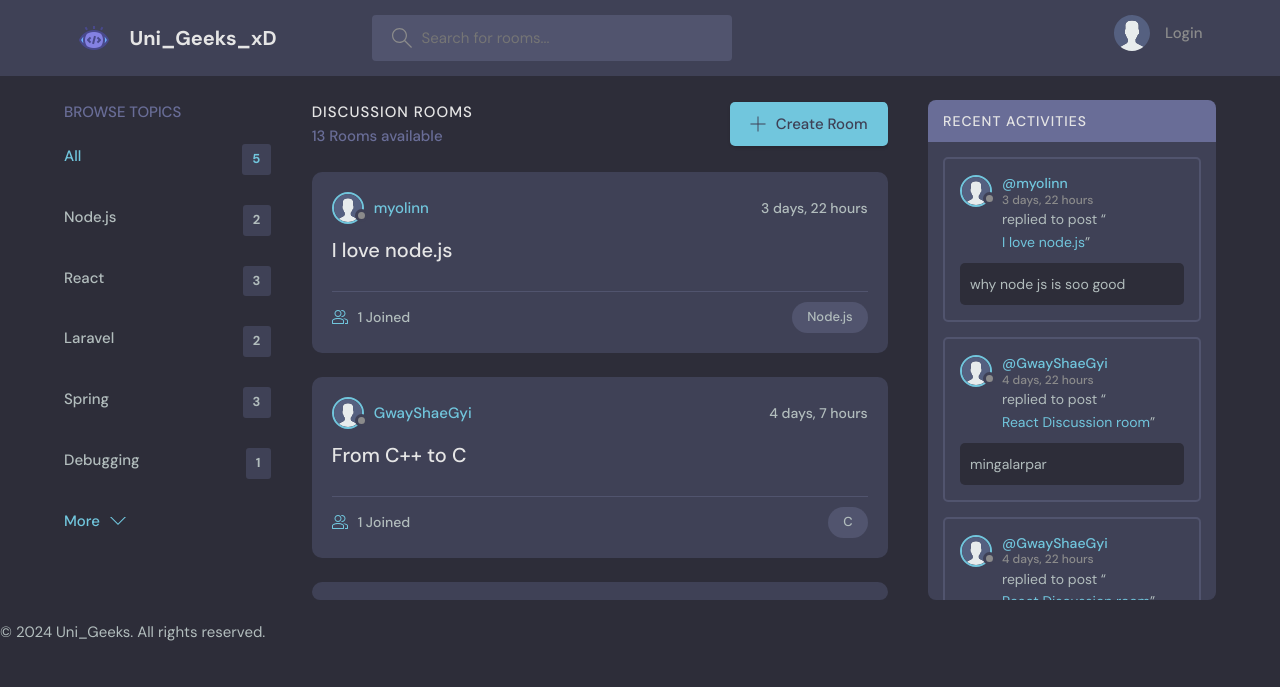
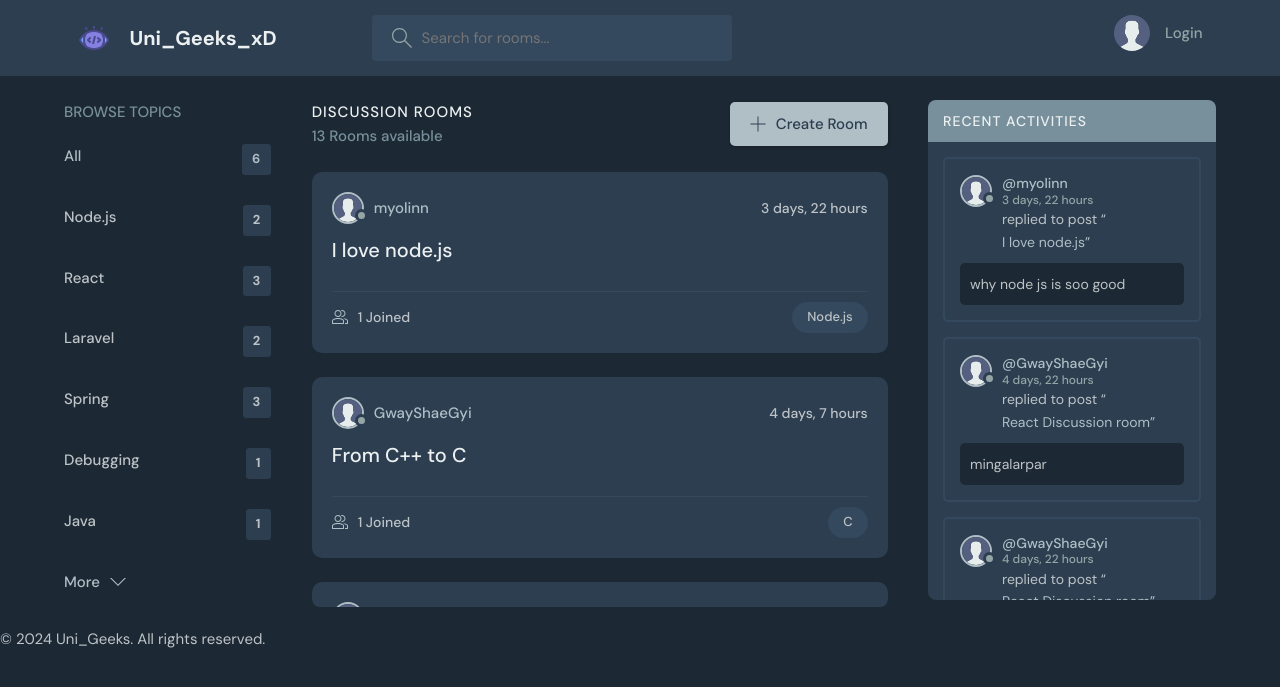
Before and after one commit to farout101/Uni_Geeks_xD, a Django app: page / in a window 1280 px wide. Shown: the top 687 px of the page. Run offline with Django 5.2, Linux system fonts and the light colour scheme; data comes from the database, SQL or seed files in the repository; both versions use the stored data as it was after the commit; parts of the project's set-up code (start-up, migrations or seed data) failed here and were passed over.

Commit message:
refactor templates and styles for improved layout and design consistency

```diff
--- a/project/templates/project/feed_component.html
+++ b/project/templates/project/feed_component.html
@@ -1,20 +1,4 @@
 {% load static %}
-
-<div class="roomList__header">
-  <div>
-    <h2>Discussion Rooms</h2>
-    <p>{{room_count}} Rooms available</p>
-  </div>
-  <a class="btn btn--main" href="{% url 'create-room' %}">
-    <svg version="1.1" xmlns="http://www.w3.org/2000/svg" width="32" height="32" viewBox="0 0 32 32">
-      <title>add</title>
-      <path
-        d="M16.943 0.943h-1.885v14.115h-14.115v1.885h14.115v14.115h1.885v-14.115h14.115v-1.885h-14.115v-14.115z"
-      ></path>
-    </svg>
-    Create Room
-  </a>
-</div>
 
 {% for room in rooms %}
 <div class="roomListRoom">
--- a/project/templates/project/home.html
+++ b/project/templates/project/home.html
@@ -43,7 +43,8 @@
           </div>
         </div>
 
-        {% comment %} <div class="roomList__header">
+        <div class="roomList__header">
+
         <div>
           <h2>Discussion Rooms</h2>
           <p>{{room_count}} Rooms available</p>
@@ -57,9 +58,9 @@
           </svg>
           Create Room
         </a>
-        </div> {% endcomment %}
+      </div>
 
-        <div class="scrollable-container" style="max-height: 500px; overflow-y: auto; border-radius: 8px;">
+        <div class="scrollable-container" style="max-height: 435px; overflow-y: auto; border-radius: 8px;">
           {% include "project/feed_component.html" %}
         </div>
 
@@ -72,4 +73,15 @@
       <!-- Activities End -->
     </div>
   </main>
+  <footer>
+    <div class="footer-content" style="padding-top: 20px;"> <!-- Add padding here -->
+      <p>&copy; 2024 Uni_Geeks. All rights reserved.</p>
+      <ul class="socials">
+        <li><a href="#"><i class="fa fa-facebook"></i></a></li>
+        <li><a href="#"><i class="fa fa-twitter"></i></a></li>
+        <li><a href="#"><i class="fa fa-instagram"></i></a></li>
+        <li><a href="#"><i class="fa fa-linkedin"></i></a></li>
+      </ul>
+    </div>
+  </footer>
 {% endblock content %}
--- a/project/templates/project/login_register.html
+++ b/project/templates/project/login_register.html
@@ -1,5 +1,4 @@
 {% extends "main.html" %}
-
 
 {% block content %}
 <main class="auth layout">
--- a/project/templates/project/room_form.html
+++ b/project/templates/project/room_form.html
@@ -14,7 +14,7 @@
               </path>
             </svg>
           </a>
-          <h3>Create/Update Study Room</h3>
+          <h3>Create/Update Discussion Room</h3>
         </div>
       </div>
       <div class="layout__body">
--- a/project/templates/project/update_user.html
+++ b/project/templates/project/update_user.html
@@ -30,7 +30,7 @@
                   {% endfor %}
 
                     <div class="form__action">
-                        <a class="btn btn--dark" href="index.html">Cancel</a>
+                        <a class="btn btn--dark" href="{% url 'home' %}">Cancel</a>
                         <button class="btn btn--main" type="submit">Update</button>
                     </div>
                 </form>
--- a/project/views.py
+++ b/project/views.py
@@ -82,7 +82,7 @@ def home(request):
         Q(description__icontains=q) |
         Q(name__icontains=q)
     )
-    topics = Topic.objects.all()[0:5]
+    topics = Topic.objects.all()[0:6]
     room_count = rooms.count()
     room_messages = Message.objects.filter(Q(room__topic__name__icontains=q))
     context = {'rooms': rooms, 'topics': topics, 'room_count': room_count, 'room_messages': room_messages}
@@ -92,7 +92,7 @@ def userProfile(reqeust, pk):
     user = User.objects.get(id=pk)
     rooms = user.room_set.all()
     room_messages = user.message_set.all()
-    topics = Topic.objects.all()
+    topics = Topic.objects.all()[0:6]
     context = {'user':user, 'rooms':rooms, 'room_messages': room_messages, 'topics': topics}
     return render(reqeust, 'project/profile.html', context)
 
--- a/static/styles/style.css
+++ b/static/styles/style.css
@@ -1,17 +1,20 @@
 @import url("https://fonts.googleapis.com/css2?family=DM+Sans:wght@400;500;700&display=swap");
 
 :root {
-  --color-main: #71c6dd;
-  --color-main-light: #e1f6fb;
-  --color-dark: #3f4156;
-  --color-dark-medium: #51546e;
-  --color-dark-light: #696d97;
-  --color-light: #e5e5e5;
-  --color-gray: #8b8b8b;
-  --color-light-gray: #b2bdbd;
-  --color-bg: #2d2d39;
-  --color-success: #5dd693;
-  --color-error: #fc4b0b;
+  --color-main: #b0bec5; /* Light metallic color */
+  --color-main-light: #ffb3a7;
+  --color-dark: #2c3e50;
+  --color-dark-medium: #34495e;
+  --color-dark-light: #78909c; /* Darker metallic color */
+  --color-light: #ecf0f1;
+  --color-gray: #95a5a6;
+  --color-light-gray: #bdc3c7;
+  --color-bg: #1c2833;
+  --color-success: #27ae60;
+  --color-error: #e74c3c;
+  --color-hover: #90a4ae; /* Hover color */
+  --color-background: #eceff1; /* Background color */
+  --color-border: #cfd8dc; /* Border color */
 }
 
 /*========== base styles ==========*/
@@ -672,7 +675,7 @@ a {
   font-weight: 500;
 }
 
-.roomListRoom__actions svg {
+roomListRoom__actions svg {
   fill: var(--color-main);
 
   width: 1.6rem;
@@ -948,7 +951,7 @@ a {
   color: var(--color-light);
 }
 
-.room__topLeft svg {
+room__topLeft svg {
   width: 1.6rem;
   height: 1.6rem;
   fill: var(--color-light);
--- a/templates/main.html
+++ b/templates/main.html
@@ -30,17 +30,6 @@
     {% block content %}
 
     {% endblock content %}
-    <footer>
-      <div class="footer-content" style="padding-top: 20px;"> <!-- Add padding here -->
-        <p>&copy; 2024 Uni_Geeks. All rights reserved.</p>
-        <ul class="socials">
-          <li><a href="#"><i class="fa fa-facebook"></i></a></li>
-          <li><a href="#"><i class="fa fa-twitter"></i></a></li>
-          <li><a href="#"><i class="fa fa-instagram"></i></a></li>
-          <li><a href="#"><i class="fa fa-linkedin"></i></a></li>
-        </ul>
-      </div>
-    </footer>
     <script src="{% static 'js/script.js' %}"></script>
   </body>
 </html>
--- a/templates/navbar.html
+++ b/templates/navbar.html
@@ -23,7 +23,7 @@
             <div class="header__user">
             <a href="{% url 'update-user' %}">
                 <div class="avatar avatar--medium active">
-                <img src="https://randomuser.me/api/portraits/men/37.jpg" />
+                <img src="{% static 'images/avatar.svg' %}" />
                 </div>
                 <p>{{request.user.username}} <span>@{{request.user.username}}</span></p>
             </a>
```
Also changed, not shown: db.sqlite3. Lines whose indentation alone changed are shown as unchanged.
